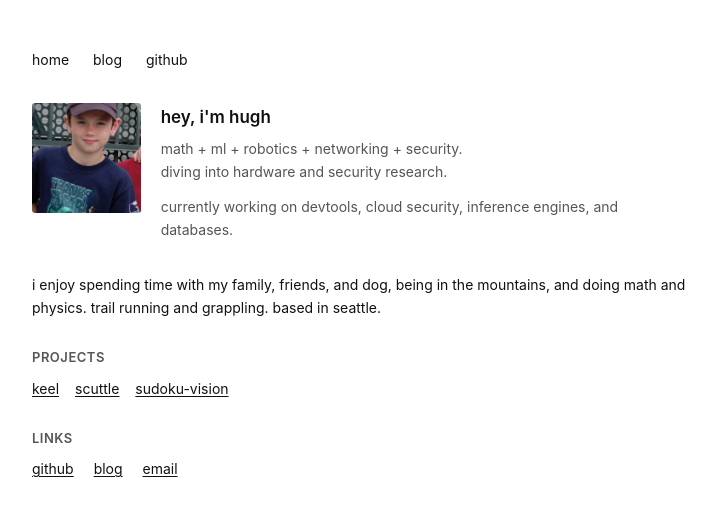
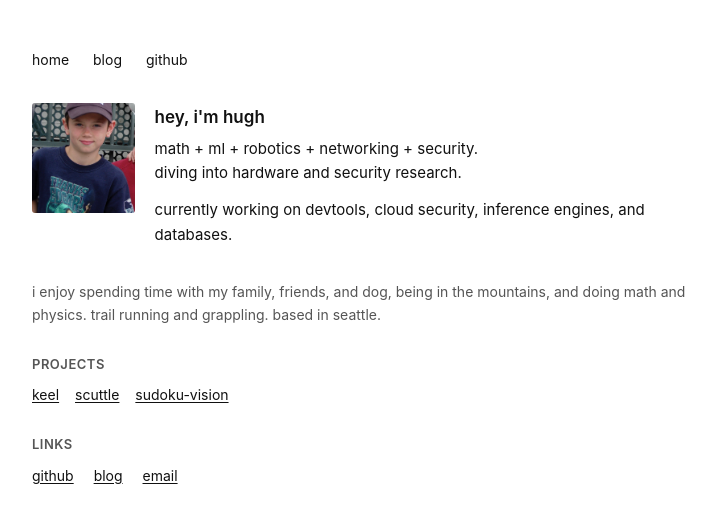
Before and after one commit to HueCodes/HueCodes.github.io, a Jekyll site: the page built from index.md, in a window 1280 px wide. Shown: the top 523 px of the page, without its empty margins (280-996 px from the left). Built offline with Jekyll 4.4.1, drawn with Linux system fonts in a browser that asks for light colours.

Commit message:
make skills text more prominent

```diff
--- a/assets/css/style.css
+++ b/assets/css/style.css
@@ -71,8 +71,8 @@ nav a:hover {
 }
 
 .intro-header p {
-  font-size: 14px;
-  color: var(--text-secondary);
+  font-size: 15px;
+  color: var(--text);
   margin: 0 0 0.75rem 0;
 }
 
@@ -96,6 +96,7 @@ nav a:hover {
 
 .section p {
   font-size: 14px;
+  color: var(--text-secondary);
 }
 
 .section a {
```
